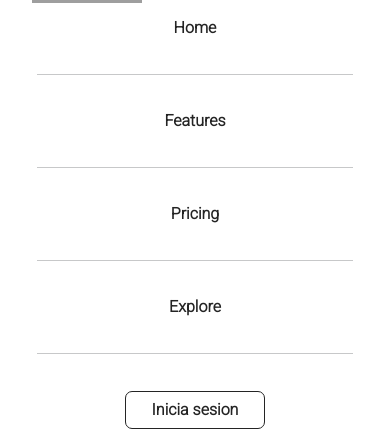
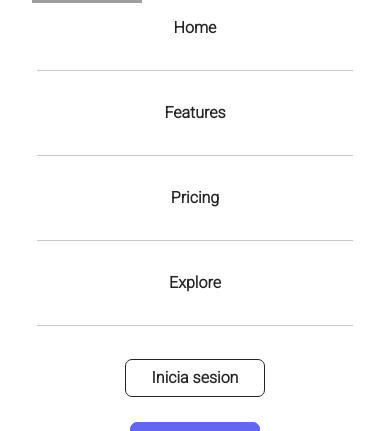
Before and after one commit to yeferson321/4, a React (Create React App) app: page / in a window 390 px wide. Both pictures are taken after a click on the button "Toggle navigation". Shown: the part 122-553 px from the top of the page. Built offline with nearby package versions, Linux system fonts and the light colour scheme; grey boxes are pictures that could not be loaded.

Commit message:
nueva version

```diff
--- a/src/components/Check/useForm.js
+++ b/src/components/Check/useForm.js
@@ -12,7 +12,7 @@ export const useForm = (Form) => {
 
     useEffect(() => {
         addCode(code)
-    },[code]);
+    },[code, addCode]);
 
     const handleChange = (e) => {
         setForm({
--- a/src/components/ForgetPassword/useForm.js
+++ b/src/components/ForgetPassword/useForm.js
@@ -29,7 +29,7 @@ export const useForm = (Form) => {
         if (e.target.name === "email") {
             if (form.email === "") {
                 errors.email = "El campo es obligatorio"
-            } else if (form.email.search(/^[a-zA-Z0-9_.+-\ñ]+@[a-zA-Z]+\.[a-zA-Z.]+$/)) {
+            } else if (form.email.search(/^[a-zA-Z0-9_.+-]+@[a-zA-Z]+\.[a-zA-Z.]+$/)) {
                 errors.email = "Ingrese una dirección de correo electrónico válida, como: sunombre@email.com"
             } else {
                 errors.email = ""
@@ -46,7 +46,7 @@ export const useForm = (Form) => {
         } else {
             setDisabledButton(true);
         }
-    });
+    },[errors.email, code.code]);
 
     const handleSubmit = () => {
 
--- a/src/components/Nav1/Nav1.js
+++ b/src/components/Nav1/Nav1.js
@@ -19,19 +19,19 @@ function Nav1() {
                             <li className="nav-item">
                                 <a className={`${styles.navLink} ${"nav-link"}`} href="/">Home</a>
                             </li>
-                            <hr></hr>
+                            <hr className={styles.line}></hr>
                             <li className="nav-item">
                                 <a className={`${styles.navLink} ${"nav-link"}`} href="/">Features</a>
                             </li>
-                            <hr></hr>
+                            <hr className={styles.line}></hr>
                             <li className="nav-item">
                                 <a className={`${styles.navLink} ${"nav-link"}`} href="/">Pricing</a>
                             </li>
-                            <hr></hr>
+                            <hr className={styles.line}></hr>
                             <li className="nav-item">
-                                <a className={`${styles.navLink} ${"navLink nav-link"}`} href="/">Explore</a>
+                                <a className={`${styles.navLink} ${styles.navLinkone} ${"navLink nav-link"}`} href="/">Explore</a>
                             </li>
-                            <hr></hr>
+                            <hr className={`${styles.line}`} ></hr>
                         </ul>
                         <span className={`${styles.navbarButton} ${"navbar-text"}`}>
                             <div>
--- a/src/components/Nav1/Nav1.module.css
+++ b/src/components/Nav1/Nav1.module.css
@@ -109,3 +109,7 @@
         text-align: center;
     }
 }
+
+.line{
+    margin: 12px 0px!important;
+}
--- a/src/components/NewPassword/Newpassword.js
+++ b/src/components/NewPassword/Newpassword.js
@@ -4,14 +4,14 @@ import { useParams } from 'react-router';
 import styles from './Newpassword.module.css';
 import Footer1 from '../Footer1/Footer1';
 import Nav2 from '../Nav2/Nav2';
-import { isExpired, decodeToken } from "react-jwt";
+import { isExpired } from "react-jwt";
 
 function Newpassword() {
 
     let params = useParams();
     const [token] = useState(params.token);
     const Form = { email: '', password1: '', password2: '', token: token }
-    const { form, errors, response, disabledButton, typePassword, handleChange, handleBlur, handleSubmit, showPassword } = useForm(Form);
+    const { errors, response, disabledButton, typePassword, handleChange, handleBlur, handleSubmit, showPassword } = useForm(Form);
     const [validityToken] = useState(isExpired(params.token));
 
     return (
--- a/src/components/NewPassword/useForm.js
+++ b/src/components/NewPassword/useForm.js
@@ -31,7 +31,7 @@ export const useForm = (Form) => {
         if (e.target.name === "email") {
             if (form.email === "") {
                 errors.email = "El campo es obligatorio"
-            } else if (form.email.search(/^[a-zA-Z0-9_.+-\ñ]+@[a-zA-Z]+\.[a-zA-Z.]+$/)) {
+            } else if (form.email.search(/^[a-zA-Z0-9_.+-]+@[a-zA-Z]+\.[a-zA-Z.]+$/)) {
                 errors.email = "Ingrese una dirección de correo electrónico válida, como: sunombre@email.com"
             } else {
                 errors.email = ""
--- a/src/components/Signin/useForm.js
+++ b/src/components/Signin/useForm.js
@@ -6,7 +6,7 @@ import { AuthService } from '../services/Auth';
 
 export const useForm = (Form) => {
 
-    const { login, logout } = AuthService();
+    const { login } = AuthService();
     const [form, setForm] = useState(Form);
     const [errors, setErrors] = useState({});
     const [response, setResponse] = useState(null);
@@ -32,7 +32,7 @@ export const useForm = (Form) => {
         if (e.target.name === "email") {
             if (form.email === "") {
                 errors.email = "El campo es obligatorio"
-            } else if (form.email.search(/^[a-zA-Z0-9_.+-\ñ]+@[a-zA-Z]+\.[a-zA-Z.]+$/)) {
+            } else if (form.email.search(/^[a-zA-Z0-9_.+-]+@[a-zA-Z]+\.[a-zA-Z.]+$/)) {
                 errors.email = "Ingrese una dirección de correo electrónico válida, como: sunombre@email.com"
             } else {
                 errors.email = ""
--- a/src/components/Signup/useForm.js
+++ b/src/components/Signup/useForm.js
@@ -60,7 +60,7 @@ export const useForm = (Form) => {
         if (e.target.name === "email") {
             if (form.email === "") {
                 errors.email = "El campo es obligatorio"
-            } else if (form.email.search(/^[a-zA-Z0-9_.+-\ñ]+@[a-zA-Z]+\.[a-zA-Z.]+$/)) {
+            } else if (form.email.search(/^[a-zA-Z0-9_.+-]+@[a-zA-Z]+\.[a-zA-Z.]+$/)) {
                 errors.email = "Ingrese una dirección de correo electrónico válida, como: sunombre@email.com"
             } else {
                 errors.email = ""
--- a/src/components/services/Auth.js
+++ b/src/components/services/Auth.js
@@ -1,5 +1,4 @@
-import { isExpired, decodeToken } from "react-jwt";
-import { useState } from "react"
+//import { isExpired, decodeToken } from "react-jwt";
 
 export const AuthService = () => {
 
@@ -12,8 +11,8 @@ export const AuthService = () => {
     };
 
     const verifyToken = () => {
-        const token = localStorage.getItem('token');
-        const validityToken = (isExpired(token));
+        //const token = localStorage.getItem('token');
+        //const validityToken = (isExpired(token));
     };
 
     return { login, logout, verifyToken }
```
